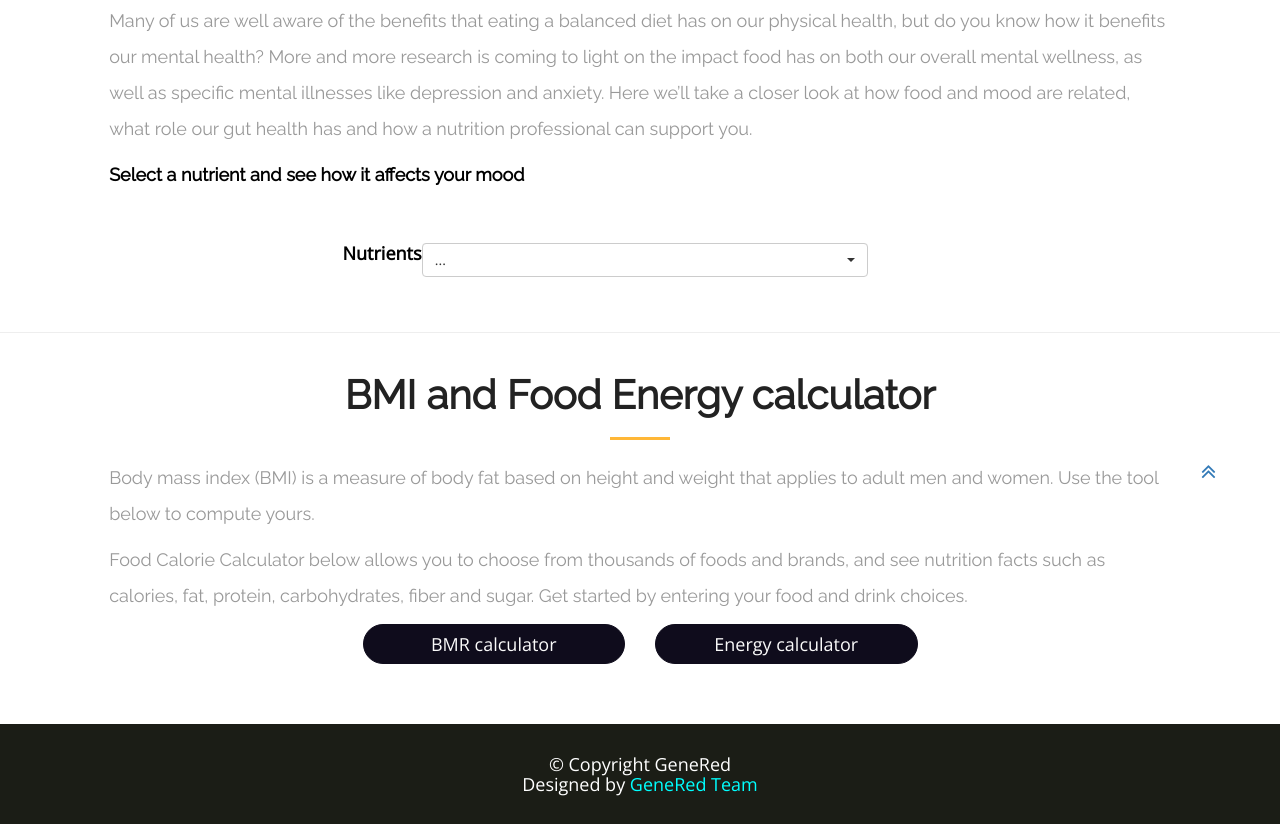
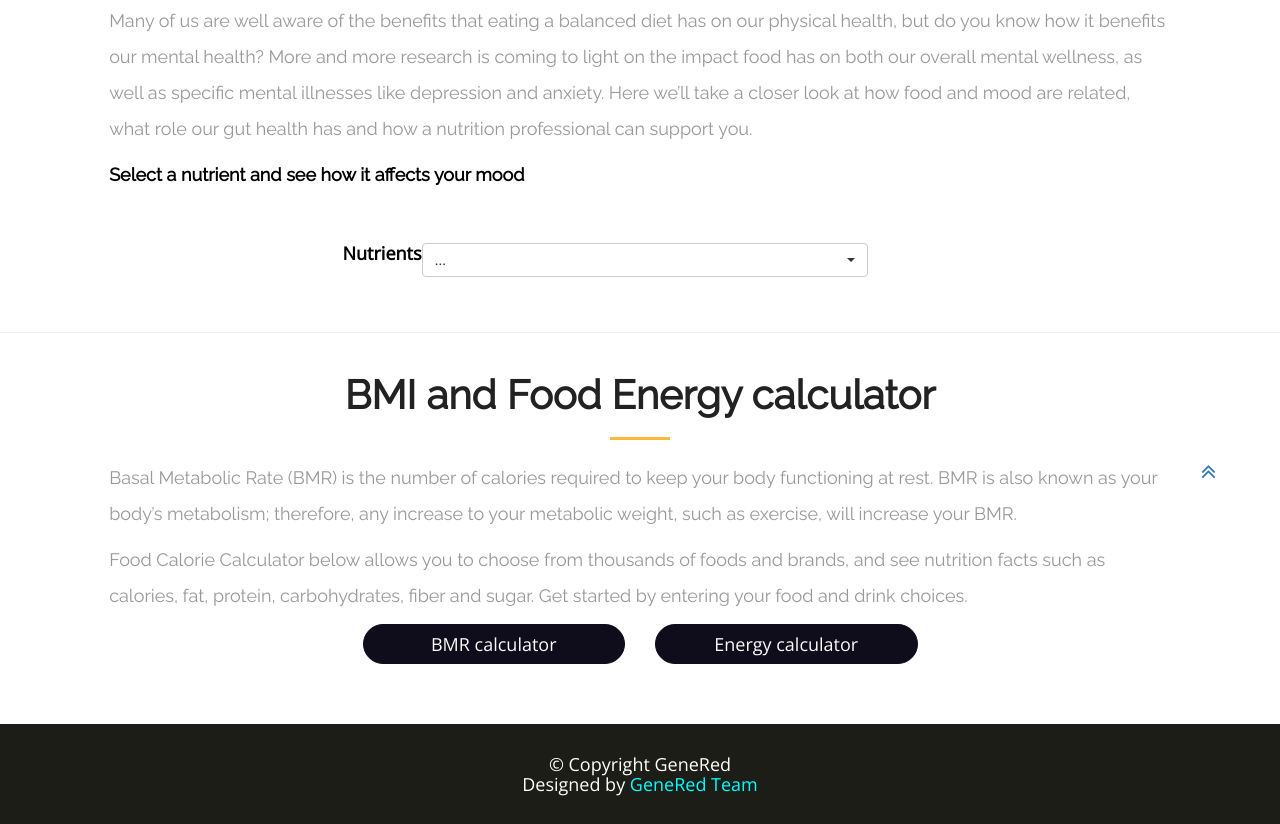
Before and after one commit to ChestnutTechno/YourWellbeing, a plain HTML site: page nutritionPlan.html in a window 1280 px wide. Shown: the part 3364-4188 px from the top of the page. Drawn offline with nearby package versions, Linux system fonts and the light colour scheme; no server answers; a script that the page names is missing; a web font is replaced by a local one.

Commit message:
fix a paragraph with incorrect content

```diff
--- a/nutritionPlan.html
+++ b/nutritionPlan.html
@@ -423,7 +423,7 @@
       <div class="col-sm-1"></div>
       <div class="col-sm-10">
         <div>
-          <p style="font-family: Raleway;line-height: 2;">Body mass index (BMI) is a measure of body fat based on height and weight that applies to adult men and women. Use the tool below to compute yours.</p>
+          <p style="font-family: Raleway;line-height: 2;">Basal Metabolic Rate (BMR) is the number of calories required to keep your body functioning at rest. BMR is also known as your body’s metabolism; therefore, any increase to your metabolic weight, such as exercise, will increase your BMR.</p>
           <p style="font-family: Raleway;line-height: 2;">Food Calorie Calculator below allows you to choose from thousands of foods and brands, and see nutrition facts such as calories, fat, protein, carbohydrates, fiber and sugar. Get started by entering your food and drink choices.</p>
         </div>
       </div>
```
